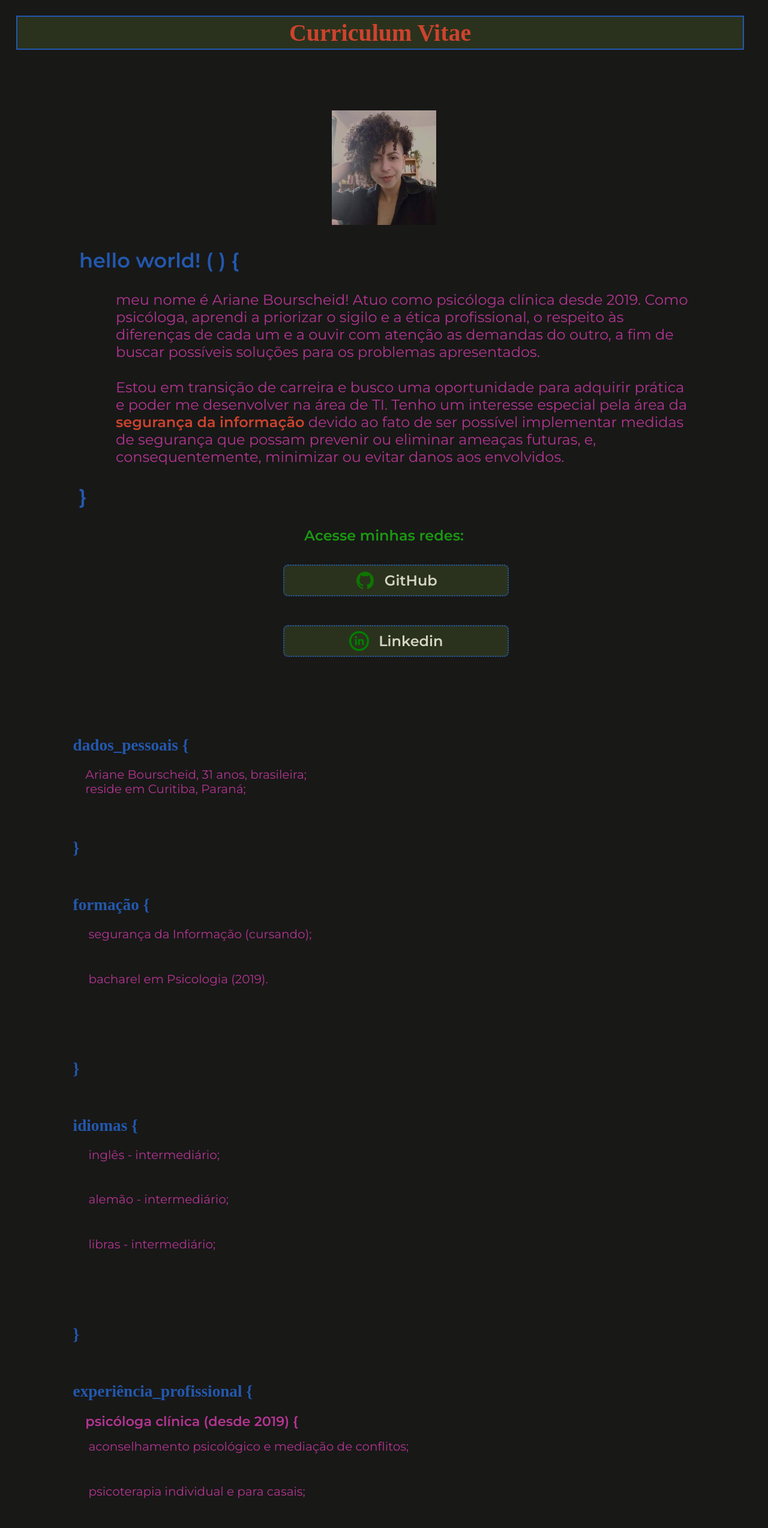
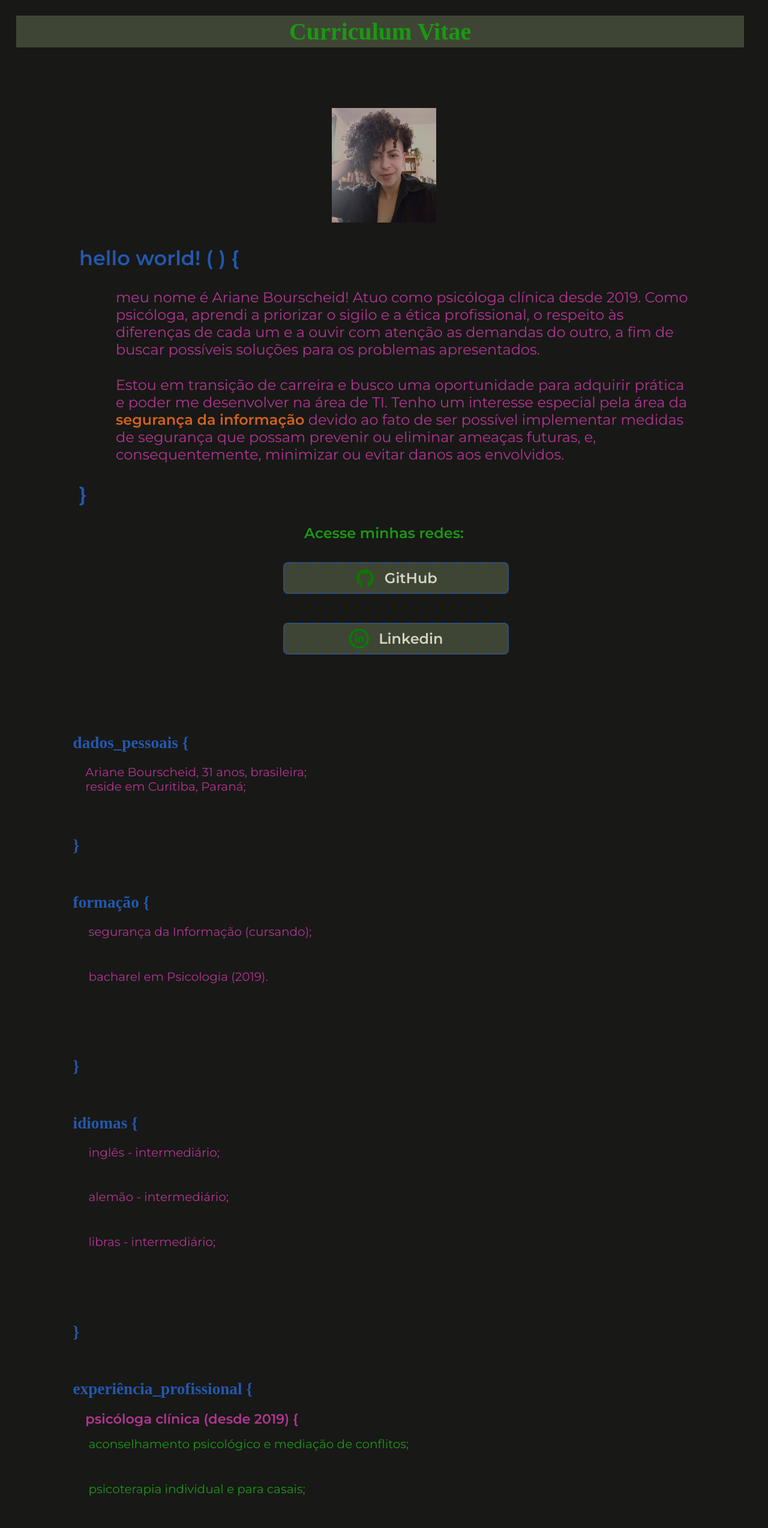
Before and after one commit to arianebourscheid/curriculum_code, a plain HTML site: page index.html in a window 1280 px wide. Shown: the top 2547 px of the page at 60% size. Drawn offline with Linux system fonts and the light colour scheme.

Commit message:
atualizacoes-cores

```diff
--- a/index.html
+++ b/index.html
@@ -85,7 +85,7 @@
                     <li class="lista-item item-exp">psicoterapia individual e para casais;</li>
                     <li class="lista-item item-exp">elaboração de relatórios e planos de intervenção.</li>
                 </ul>
-                <h2 class="curriculo__conteudo-titulo">}</h2>
+                <h2 class="curriculo__conteudo-titulo-area">}</h2>
                 </div>
 
 
@@ -96,7 +96,7 @@
                     <li class="lista-item item-exp">avaliação de desempenho e progressão funcional dos agentes universitários;</li>
                     <li class="lista-item item-exp">orientação aos novos contratados e contratação de estagiários.</li>
                 </ul>
-                <h2 class="curriculo__conteudo-titulo">}</h2>
+                <h2 class="curriculo__conteudo-titulo-area">}</h2>
                 </div>
 
 
@@ -107,8 +107,9 @@
                     <li class="lista-item item-exp">mediação de conflitos da comunidade escolar;</li>
                     <li class="lista-item item-exp">plantão de acolhimento psicológico.</li>
                 </ul>
+                <h2 class="curriculo__conteudo-titulo-area">}</h2>
+                </div>
                 <h2 class="curriculo__conteudo-titulo">}</h2>
-                </div>
             </div>
 
 
@@ -120,7 +121,7 @@
                     <li class="lista-item"><a class="lista-link" href="https://certs.ibsec.com.br/?cert_hash=327376ad9c010385">Fundamentos em Cibersegurança - IBSEC.</a></li>
                 </ul>
                 </div>
-                <p class="curriculo__conteudo-titulo-area">}</p>
+                <h2 class="curriculo__conteudo-titulo">}</h2>
             </div>
 
 
--- a/styles.css
+++ b/styles.css
@@ -5,11 +5,11 @@
 
 :root {
     --cor-back: #181817;
-    --cor-back-hover:#2a321d;
+    --cor-back-hover:#3f4535;
     --cor-escrita: #d4d4c1;
     --cor1: #1a9911;
     --cor2: #2358ad;
-    --cor3: #cd432e;
+    --cor3: #d2621c;
     --cor4: #b33591;
     --fonte-krona-one: 'Krona One', sans-serif;
     --fonte-montserrat: 'Montserrat', sans-serif;
--- a/styles/curriculo.css
+++ b/styles/curriculo.css
@@ -50,6 +50,9 @@
     font-family: var(--fonte-montserrat);
 }
 
+.item-exp{
+    color: var(--cor1);
+}
 
 .lista-link {
     text-decoration: none;
--- a/styles/home.css
+++ b/styles/home.css
@@ -11,8 +11,7 @@ body{
 
 .cabecalho__menu {
     background-color: var(--cor-back-hover);
-    border: 2px solid var(--cor2);
-    color: var(--cor3);
+    color: var(--cor1);
     margin: 0 0.1%;
     padding: 0.8% 9.4%;
     display: flex;
```
